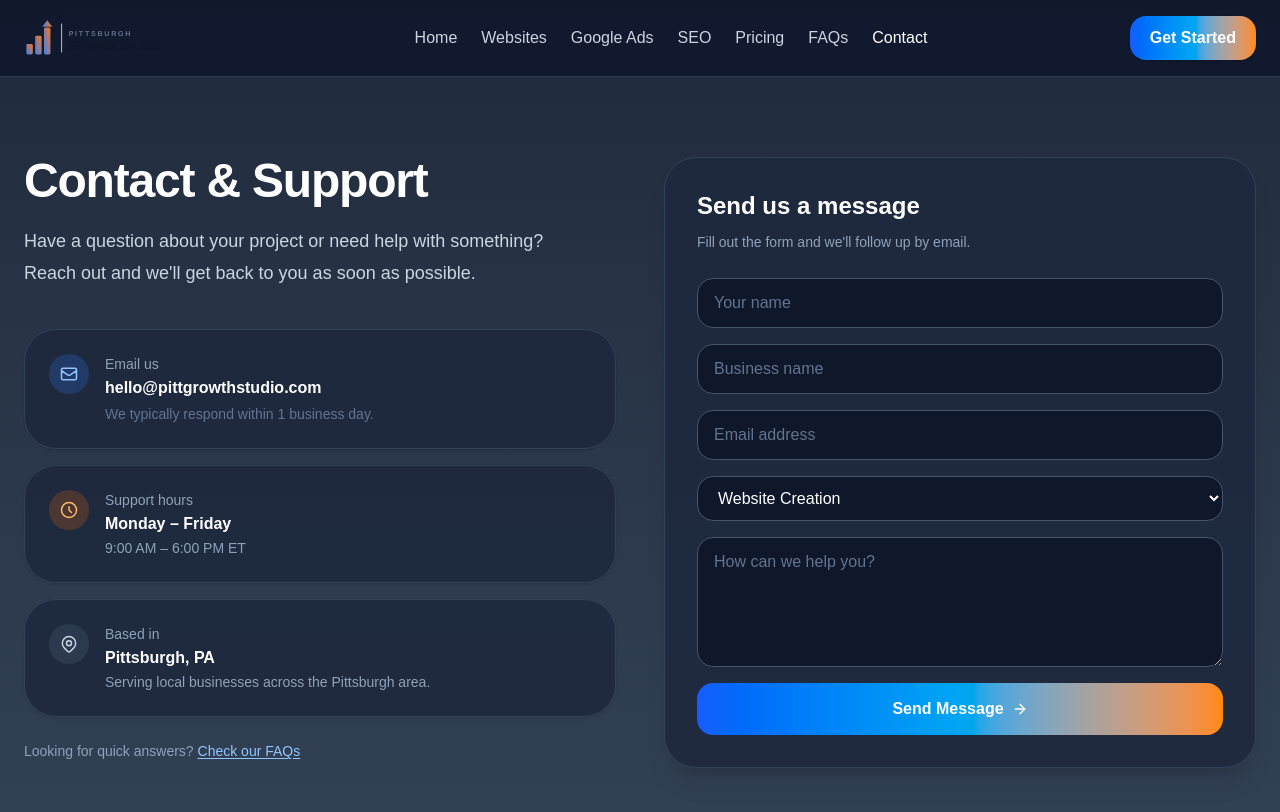
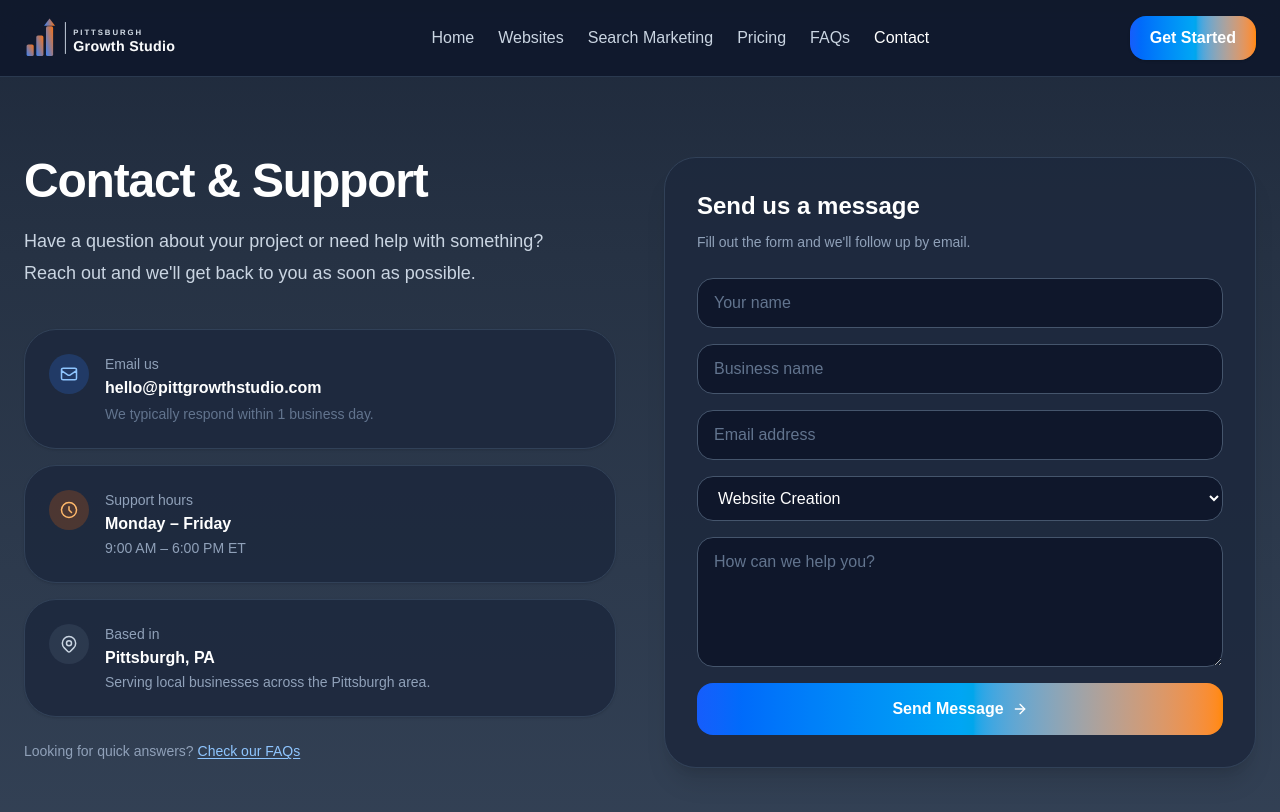
Before and after one commit to AmoghAyyala/pitt-growth-studio, a Next.js app: page / in a window 1280 px wide. Both pictures are taken after a click on the button "Contact". Shown: the top 812 px of the page. Built offline with nearby package versions, Linux system fonts and the light colour scheme.

Commit message:
Combine Google Ads and SEO into search marketing

```diff
--- a/app/layout.tsx
+++ b/app/layout.tsx
@@ -3,7 +3,7 @@ import './globals.css';
 
 export const metadata: Metadata = {
   title: 'Pittsburgh Growth Studio',
-  description: 'Websites, Google Ads, and SEO for local businesses.',
+  description: 'Websites and search marketing for local businesses.',
 };
 
 export default function RootLayout({ children }: { children: React.ReactNode }) {
--- a/app/page.tsx
+++ b/app/page.tsx
@@ -8,12 +8,11 @@ import {
   Monitor,
   MousePointer2,
   Menu,
-  Map,
   Star,
   X,
 } from 'lucide-react';
 
-type PageKey = 'home' | 'websites' | 'google-ads' | 'seo' | 'faqs' | 'book' | 'pricing' | 'invoice' | 'contact';
+type PageKey = 'home' | 'websites' | 'search-marketing' | 'faqs' | 'book' | 'pricing' | 'invoice' | 'contact';
 
 type ServicePageProps = {
   title: string;
@@ -43,8 +42,7 @@ type PricingPlan = {
 const pages: { key: PageKey; label: string }[] = [
   { key: 'home', label: 'Home' },
   { key: 'websites', label: 'Websites' },
-  { key: 'google-ads', label: 'Google Ads' },
-  { key: 'seo', label: 'SEO' },
+  { key: 'search-marketing', label: 'Search Marketing' },
   { key: 'pricing', label: 'Pricing' },
   { key: 'faqs', label: 'FAQs' },
   { key: 'contact', label: 'Contact' },
@@ -78,7 +76,7 @@ const faqs = [
   },
   {
     q: 'How do you help us show up higher on Google?',
-    a: 'We improve your local SEO with stronger website pages, better service area targeting, and clearer Google visibility.',
+    a: 'We combine Google Ads and local search optimization so your business can capture demand now while building stronger long-term visibility.',
   },
   {
     q: 'Do you only build websites or do you market them too?',
@@ -109,18 +107,11 @@ const serviceCards = [
     gradient: 'from-blue-500 to-sky-400',
   },
   {
-    key: 'google-ads' as PageKey,
-    title: 'Google Ads',
-    text: 'Targeted campaigns that put your business in front of people already searching for your services.',
+    key: 'search-marketing' as PageKey,
+    title: 'Search Marketing',
+    text: 'Google Ads and SEO working together to help your business get found, generate leads, and grow consistently.',
     icon: MousePointer2,
     gradient: 'from-orange-500 to-amber-400',
-  },
-  {
-    key: 'seo' as PageKey,
-    title: 'Local SEO',
-    text: 'Help your business show up higher on Google and Maps when local customers search for your services.',
-    icon: Map,
-    gradient: 'from-slate-500 to-slate-300',
   },
 ];
 
@@ -138,37 +129,24 @@ const pricingPlans: PricingPlan[] = [
     gradient: 'from-blue-500 to-sky-400',
   },
   {
-    name: 'Google Ads Setup',
-    description: 'Targeted ad campaigns that put your business in front of people already searching for you.',
+    name: 'Search Marketing Package',
+    description: 'Google Ads and SEO managed together so your business can win more visibility across paid and organic search.',
     features: [
-      'Keyword research & selection',
-      'Ad copy for your services',
-      'Campaign & bid setup',
-      'Conversion tracking',
-      'Landing page recommendations',
+      'Google Ads campaign setup and management',
+      'Local keyword targeting across paid and organic search',
+      'Ad copy, landing page, and conversion improvements',
+      'Google Business Profile and on-page SEO support',
+      'Performance reporting focused on leads and calls',
     ],
     gradient: 'from-orange-500 to-amber-400',
     popular: true,
   },
   {
-    name: 'Local SEO Package',
-    description: 'Improve your visibility in Google and Maps so local customers can find your business.',
-    features: [
-      'Google Business Profile optimization',
-      'On-page SEO for key pages',
-      'Local keyword targeting',
-      'Citation building',
-      'Performance report',
-    ],
-    gradient: 'from-slate-500 to-slate-300',
-  },
-  {
     name: 'Full Growth Bundle',
-    description: 'Website, Google Ads, and SEO working together for maximum online growth.',
+    description: 'Website and search marketing working together for maximum online growth.',
     features: [
       'Everything in Website Package',
-      'Everything in Google Ads Setup',
-      'Everything in Local SEO Package',
+      'Everything in Search Marketing Package',
       'Priority support',
       'Best overall value',
     ],
@@ -452,7 +430,7 @@ export default function PittsburghAgencySite() {
                 <div className="absolute bottom-0 left-0 right-0 p-6 md:p-8">
                   <h3 className="text-2xl font-semibold text-white md:text-3xl">Practical marketing for local businesses</h3>
                   <p className="mt-2 max-w-lg text-white/85">
-                    Clean websites, better visibility on Google, and Google Ads that help bring in more calls, inquiries, and customers.
+                    Clean websites and search marketing that help bring in more calls, inquiries, and customers.
                   </p>
                 </div>
               </div>
@@ -463,7 +441,7 @@ export default function PittsburghAgencySite() {
 
       <section className="py-8 md:py-12">
         <Section>
-          <div className="grid gap-6 md:grid-cols-3">
+          <div className="mx-auto grid max-w-5xl gap-6 md:grid-cols-2">
             {serviceCards.map((service) => {
               const Icon = service.icon;
               return (
@@ -501,8 +479,8 @@ export default function PittsburghAgencySite() {
             <div>
               <h2 className="text-4xl font-semibold tracking-tight text-white">Why businesses choose us</h2>
               <div className="mt-6 space-y-5 text-slate-200">
-                <div className="flex gap-3"><span className="mt-[10px] h-2 w-2 shrink-0 rounded-full bg-blue-400" /><p className="leading-7">We help businesses show up higher when local customers search for the services they offer.</p></div>
-                <div className="flex gap-3"><span className="mt-[10px] h-2 w-2 shrink-0 rounded-full bg-blue-400" /><p className="leading-7">We create Google Ads that are more targeted, so your budget goes toward people who are actually looking for what you do.</p></div>
+                <div className="flex gap-3"><span className="mt-[10px] h-2 w-2 shrink-0 rounded-full bg-blue-400" /><p className="leading-7">We help businesses show up across paid and organic search when local customers are actively looking for their services.</p></div>
+                <div className="flex gap-3"><span className="mt-[10px] h-2 w-2 shrink-0 rounded-full bg-blue-400" /><p className="leading-7">We combine ad targeting and SEO improvements so your budget supports both short-term lead flow and long-term visibility.</p></div>
                 <div className="flex gap-3"><span className="mt-[10px] h-2 w-2 shrink-0 rounded-full bg-blue-400" /><p className="leading-7">We design websites that make your business look trustworthy and make it easier for visitors to reach out.</p></div>
                 <div className="flex gap-3"><span className="mt-[10px] h-2 w-2 shrink-0 rounded-full bg-blue-400" /><p className="leading-7">We focus on what matters most to local businesses: better visibility, stronger reviews, and more real clients.</p></div>
               </div>
@@ -610,8 +588,7 @@ export default function PittsburghAgencySite() {
                 className="rounded-2xl border border-slate-600 bg-slate-900 px-4 py-3 text-white outline-none focus:border-blue-400"
               >
                 <option>Website Creation</option>
-                <option>Google Ads</option>
-                <option>Local SEO</option>
+                <option>Search Marketing (Google Ads + SEO)</option>
                 <option>All of the above</option>
               </select>
               <textarea
@@ -794,8 +771,7 @@ export default function PittsburghAgencySite() {
                 className="rounded-2xl border border-slate-600 bg-slate-900 px-4 py-3 text-white outline-none focus:border-blue-400"
               >
                 <option>Website Creation</option>
-                <option>Google Ads</option>
-                <option>Local SEO</option>
+                <option>Search Marketing (Google Ads + SEO)</option>
                 <option>Billing / Payments</option>
                 <option>General Question</option>
                 <option>Other</option>
@@ -905,7 +881,7 @@ export default function PittsburghAgencySite() {
                     value={invoiceService}
                     onChange={(e) => setInvoiceService(e.target.value)}
                     className="w-full rounded-2xl border border-slate-600 bg-slate-900 px-4 py-3 text-white outline-none placeholder:text-slate-500 focus:border-blue-400"
-                    placeholder="e.g. Website + Local SEO Package"
+                    placeholder="e.g. Website + Search Marketing Package"
                   />
                 </div>
                 <div>
@@ -1016,39 +992,23 @@ export default function PittsburghAgencySite() {
             'Mobile friendly design built for local business credibility',
             'Clear service pages that match what customers are searching for',
             'Simple layouts focused on calls, form submissions, and booked jobs',
-            'A polished online presence that supports both SEO and Google Ads performance',
+            'A polished online presence that supports your full search marketing strategy',
           ]}
         />
       );
     }
 
-    if (page === 'google-ads') {
+    if (page === 'search-marketing') {
       return (
         <ServicePage
-          title="Google Ads that put your business in front of the right people"
-          description="Google Ads can put your business in front of people who are already searching for your service. We build targeted campaigns that help bring in better traffic and more real customers."
+          title="Search marketing that combines Google Ads and SEO to drive better local leads"
+          description="Your business should be visible wherever high-intent local customers are searching. We combine Google Ads for immediate reach with SEO improvements that strengthen your long-term visibility and lead flow."
           image="https://images.unsplash.com/photo-1542744173-8e7e53415bb0?auto=format&fit=crop&w=1400&q=80"
           bullets={[
-            'Campaigns built around buyer intent and local service searches',
-            'Ad messaging designed to attract clicks from the right prospects',
-            'Landing experience aligned to improve conversions',
-            'A focus on calls, leads, and paying clients instead of vanity metrics',
-          ]}
-        />
-      );
-    }
-
-    if (page === 'seo') {
-      return (
-        <ServicePage
-          title="Show up higher on Google when local customers search for your business"
-          description="Strong local SEO helps your business appear more often when people search for the services you provide. We help improve your visibility so you are easier to find and more likely to win local business."
-          image="https://images.unsplash.com/photo-1432888622747-4eb9a8efeb07?auto=format&fit=crop&w=1400&q=80"
-          bullets={[
-            'Local search optimization for your business categories and service areas',
-            'Website improvements that support better visibility in Google results',
-            'Content and page structure aligned to what customers actually search',
-            'A stronger online footprint that supports long-term lead generation',
+            'Paid and organic keyword strategy aligned around the same local search intent',
+            'Google Ads campaigns built to generate qualified calls and form submissions',
+            'SEO improvements across your website, pages, and business profile',
+            'Reporting focused on lead quality, search visibility, and actual business growth',
           ]}
         />
       );
@@ -1067,7 +1027,7 @@ export default function PittsburghAgencySite() {
       <header className="sticky top-0 z-50 border-b border-slate-700/80 bg-slate-900/85 backdrop-blur-xl">
         <div className="mx-auto flex max-w-7xl items-center justify-between gap-4 px-6 py-4">
           <button onClick={() => switchPage('home')} className="text-left">
-            <img src="/logo.svg" alt="Pittsburgh Growth Studio" className="h-10 w-auto" />
+            <img src="/logo.svg" alt="Pittsburgh Growth Studio" className="h-11 w-auto" />
           </button>
 
           <nav className="hidden items-center gap-6 lg:flex">
```
Also changed, not shown: public/logo.svg.
